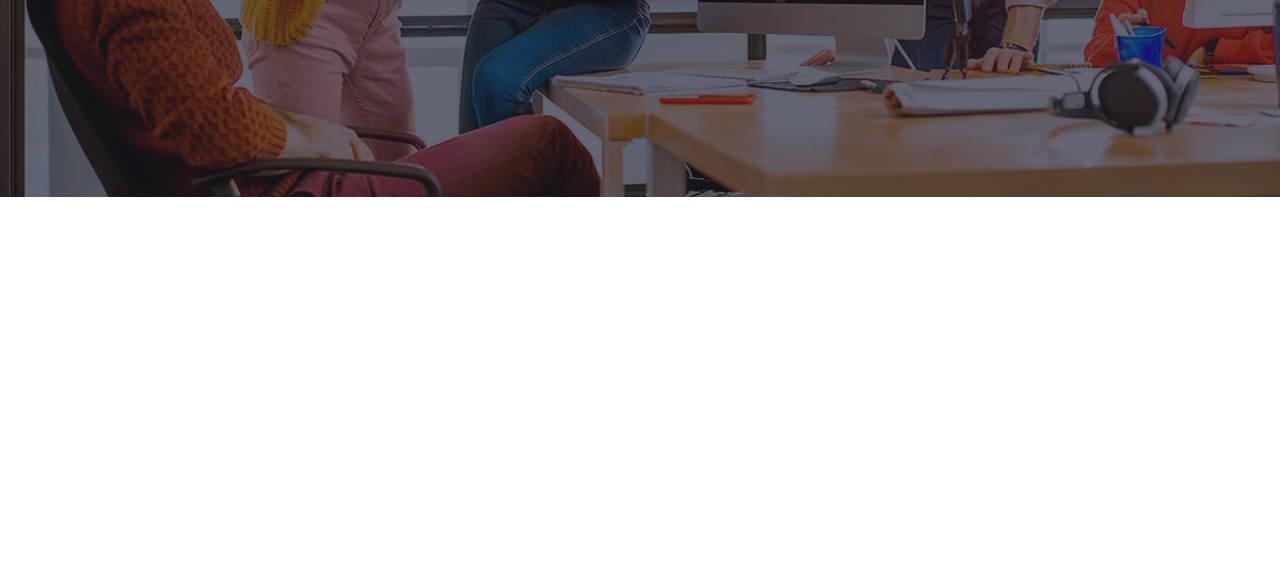
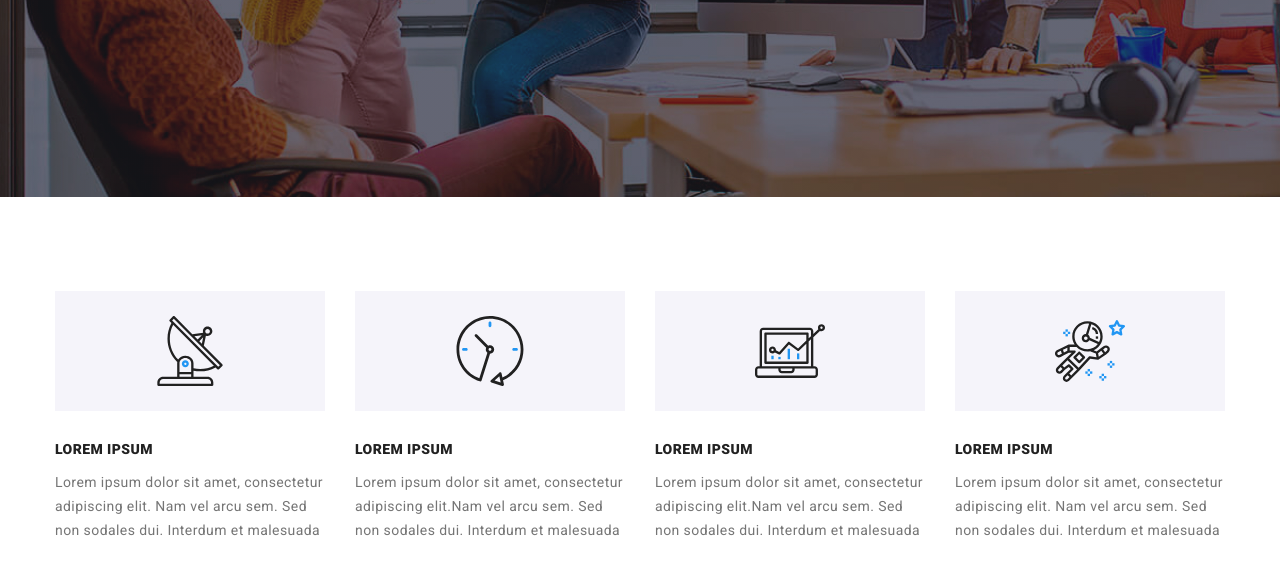
Before and after one commit to ewa-domanska/goit-markup-hw-08, a plain HTML site: page index.html in a window 1280 px wide. Shown: the part 483-1058 px from the top of the page. Before the commit the page ends 800 px from the top, so only its background shows below. Drawn offline with nearby package versions, Linux system fonts and the light colour scheme.

Commit message:
Boxes - all brakepoints works

```diff
--- a/index.html
+++ b/index.html
@@ -74,58 +74,58 @@
         </div>
     </section>
 
-    <!--    <section class="section">-->
-    <!--        <div class="container">-->
-    <!--            <ul class="boxes">-->
-    <!--                <li>-->
-    <!--                    <div class="boxes__box-icon">-->
-    <!--                        <svg class="boxes__box-icon&#45;&#45;color" width="70px" height="70px">-->
-    <!--                            <use href="images/icons.svg#icon-antenna-1">-->
-    <!--                            </use>-->
-    <!--                        </svg>-->
-    <!--                    </div>-->
-    <!--                    <h3 class="boxes__box-title">LOREM IPSUM</h3>-->
-    <!--                    <p class="boxes__box-description">Lorem ipsum dolor sit amet, consectetur adipiscing-->
-    <!--                        elit. Nam vel arcu sem. Sed non sodales dui. Interdum et malesuada-->
-    <!--                    </p>-->
-    <!--                </li>-->
-    <!--                <li>-->
-    <!--                    <div class="boxes__box-icon">-->
-    <!--                        <svg class="boxes__box-icon&#45;&#45;color" width="70px" height="70px">-->
-    <!--                            <use href="images/icons.svg#icon-clock-1">-->
-    <!--                            </use>-->
-    <!--                        </svg>-->
-    <!--                    </div>-->
-    <!--                    <h3 class="boxes__box-title">LOREM IPSUM</h3>-->
-    <!--                    <p class="boxes__box-description">Lorem ipsum dolor sit amet, consectetur adipiscing-->
-    <!--                        elit.Nam vel arcu sem. Sed non sodales dui. Interdum et malesuada</p>-->
-    <!--                </li>-->
-    <!--                <li>-->
-    <!--                    <div class="boxes__box-icon">-->
-    <!--                        <svg class="boxes__box-icon&#45;&#45;color" width="70px" height="70px">-->
-    <!--                            <use href="images/icons.svg#icon-diagram-1">-->
-    <!--                            </use>-->
-    <!--                        </svg>-->
-    <!--                    </div>-->
-    <!--                    <h3 class="boxes__box-title">LOREM IPSUM</h3>-->
-    <!--                    <p class="boxes__box-description">Lorem ipsum dolor sit amet, consectetur-->
-    <!--                        adipiscing-->
-    <!--                        elit.Nam vel arcu sem. Sed non sodales dui. Interdum et malesuada</p>-->
-    <!--                </li>-->
-    <!--                <li>-->
-    <!--                    <div class="boxes__box-icon">-->
-    <!--                        <svg class="boxes__box-icon&#45;&#45;color" width="70px" height="70px">-->
-    <!--                            <use href="images/icons.svg#icon-astronaut-1">-->
-    <!--                            </use>-->
-    <!--                        </svg>-->
-    <!--                    </div>-->
-    <!--                    <h3 class="boxes__box-title">LOREM IPSUM</h3>-->
-    <!--                    <p class="boxes__box-description">Lorem ipsum dolor sit amet, consectetur-->
-    <!--                        adipiscing-->
-    <!--                        elit. Nam vel arcu sem. Sed non sodales dui. Interdum et malesuada</p>-->
-    <!--                </li>-->
-    <!--            </ul>-->
-    <!--            <div id="o_nas"></div>-->
+    <section class="section">
+        <div class="container">
+            <ul class="boxes">
+                <li class="boxes__item">
+                    <div class="boxes__box-icon">
+                        <svg class="boxes__box-icon--color" width="70px" height="70px">
+                            <use href="images/icons.svg#icon-antenna-1">
+                            </use>
+                        </svg>
+                    </div>
+                    <h3 class="boxes__box-title">LOREM IPSUM</h3>
+                    <p class="boxes__box-description">Lorem ipsum dolor sit amet, consectetur adipiscing
+                        elit. Nam vel arcu sem. Sed non sodales dui. Interdum et malesuada
+                    </p>
+                </li>
+                <li class="boxes__item">
+                    <div class="boxes__box-icon">
+                        <svg class="boxes__box-icon--color" width="70px" height="70px">
+                            <use href="images/icons.svg#icon-clock-1">
+                            </use>
+                        </svg>
+                    </div>
+                    <h3 class="boxes__box-title">LOREM IPSUM</h3>
+                    <p class="boxes__box-description">Lorem ipsum dolor sit amet, consectetur adipiscing
+                        elit.Nam vel arcu sem. Sed non sodales dui. Interdum et malesuada</p>
+                </li>
+                <li class="boxes__item">
+                    <div class="boxes__box-icon">
+                        <svg class="boxes__box-icon--color" width="70px" height="70px">
+                            <use href="images/icons.svg#icon-diagram-1">
+                            </use>
+                        </svg>
+                    </div>
+                    <h3 class="boxes__box-title">LOREM IPSUM</h3>
+                    <p class="boxes__box-description">Lorem ipsum dolor sit amet, consectetur
+                        adipiscing
+                        elit.Nam vel arcu sem. Sed non sodales dui. Interdum et malesuada</p>
+                </li>
+                <li class="boxes__item">
+                    <div class="boxes__box-icon">
+                        <svg class="boxes__box-icon--color" width="70px" height="70px">
+                            <use href="images/icons.svg#icon-astronaut-1">
+                            </use>
+                        </svg>
+                    </div>
+                    <h3 class="boxes__box-title">LOREM IPSUM</h3>
+                    <p class="boxes__box-description">Lorem ipsum dolor sit amet, consectetur
+                        adipiscing
+                        elit. Nam vel arcu sem. Sed non sodales dui. Interdum et malesuada</p>
+                </li>
+            </ul>
+            <div id="o_nas"></div>
 <!--            <h2 class="secondary-header">Czym się zajmujemy</h2>-->
 <!--            <ul class="pictures">-->
 <!--                <li class="pictures__picture-item">-->
@@ -147,8 +147,8 @@
 <!--                    </div>-->
 <!--                </li>-->
 <!--            </ul>-->
-    <!--        </div>-->
-    <!--    </section>-->
+        </div>
+    </section>
     <!--    <section class="section team-background">-->
     <!--        &lt;!&ndash;zespół&ndash;&gt;-->
     <!--        <div class="container">-->
--- a/sass/base/_section.scss
+++ b/sass/base/_section.scss
@@ -1,4 +1,9 @@
 .section {
+  padding-top: 60px;
+  padding-bottom: 60px;
+
+  @media screen and (min-width: $desktop) {
   padding-top: 94px;
   padding-bottom: 94px;
+  }
 }
--- a/sass/layout/_about-us.scss
+++ b/sass/layout/_about-us.scss
@@ -1,9 +1,35 @@
 .boxes {
-  display: flex;
   list-style: none;
   margin-bottom: 94px;
+
+  @media screen and (min-width: $tablet) {
+    display: flex;
+    flex-wrap: wrap;
+  }
 }
+.boxes__item {
+  @media screen and (min-width: $tablet) {
+    width: calc((100% - 30px) / 2);
+    margin-right: 30px;
+    margin-bottom: 30px;
 
+    &:nth-child(2n) {
+      margin-right: 0;
+    }
+
+    &:nth-last-child(-n+2) {
+      margin-bottom: 0;
+    }
+  }
+  @media screen and (min-width: $desktop) {
+    width: calc((100% - 90px) / 4);
+
+    &:not(:last-child) {
+      margin-right: 30px;
+      margin-bottom: 0;
+    }
+  }
+}
 .secondary-header {
   font-weight: 700;
   font-size: 36px;
--- a/sass/layout/_text-boxes.scss
+++ b/sass/layout/_text-boxes.scss
@@ -3,7 +3,6 @@
   align-items: center;
   justify-content: center;
   background-color: #F5F4FA;
-  width: 270px;
   height: 120px;
   margin-bottom: 30px;
 }
@@ -18,6 +17,10 @@
   line-height: 1.142;
   letter-spacing: 0.03em;
   text-transform: uppercase;
+
+  @media screen and (max-width: $up-to-tablet){
+    text-align: center;
+  }
 }
 
 .boxes__box-description {
```
Also changed, not shown: css/main.css, css/main.min.css, 1 other file. Lines whose indentation alone changed are shown as unchanged.
